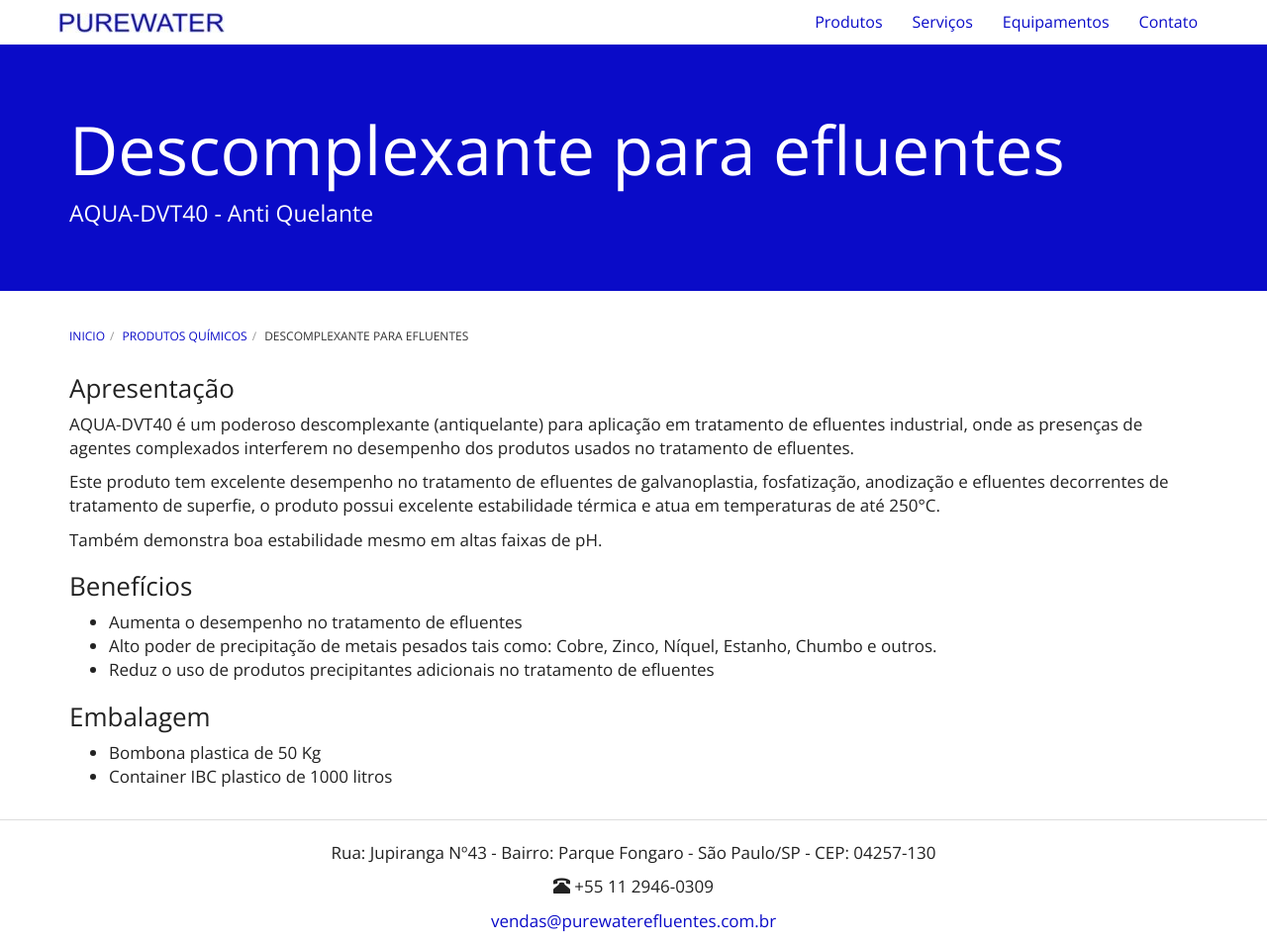
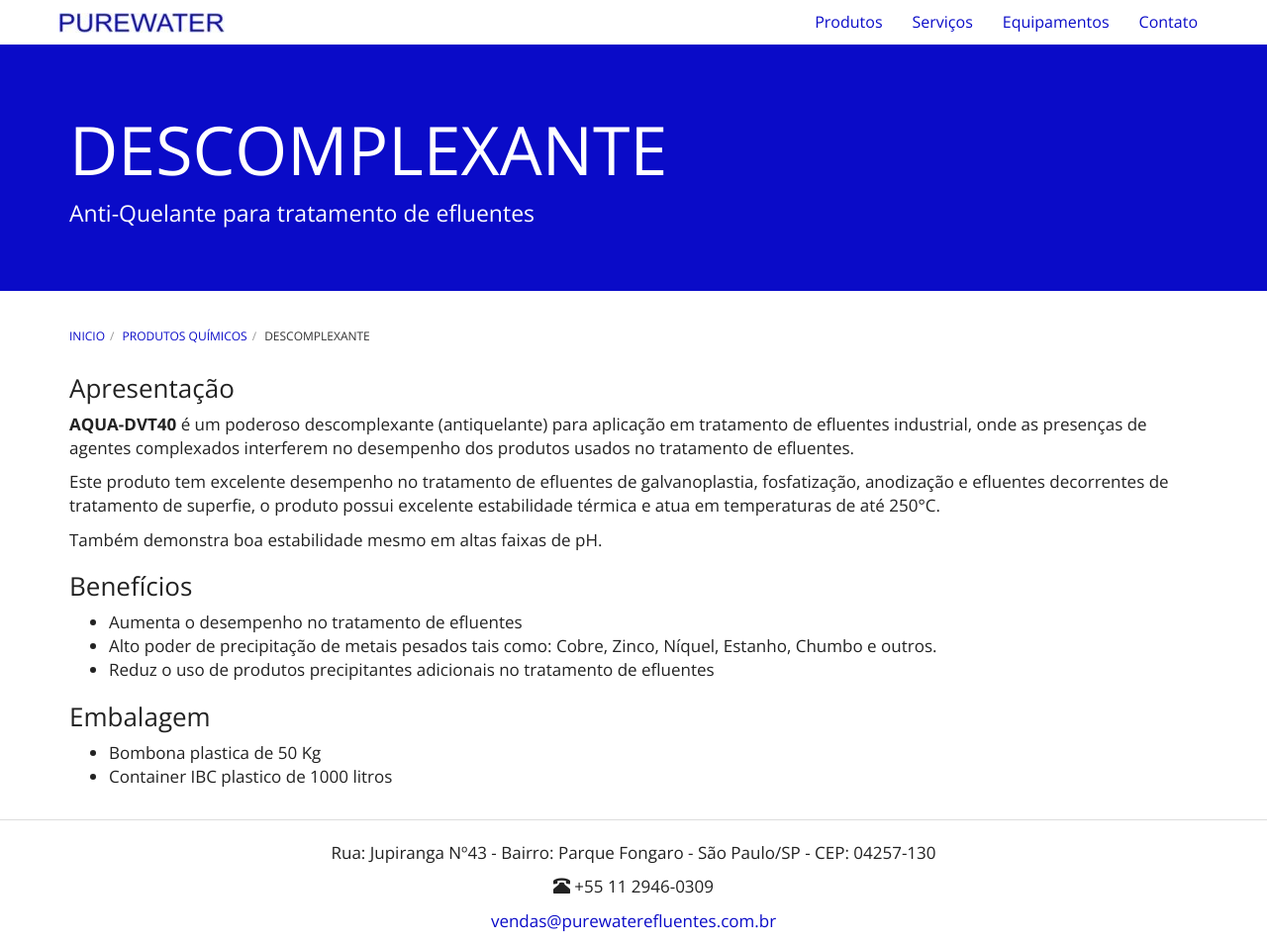
Before and after one commit to purewaterefluentes/purewaterefluentes.github.io, a Jekyll site: the page built from produtos/descomplexante.md, in a window 1280 px wide and 953 px high. Shown: the whole window at 99% size. Built offline with Jekyll 4.4.1, drawn with Linux system fonts in a browser that asks for light colours; nearby versions of some CDN libraries; library files that are not in the unit come from our copies.

Commit message:
Update descomplexante.md

```diff
--- a/produtos/descomplexante.md
+++ b/produtos/descomplexante.md
@@ -1,13 +1,13 @@
 ---
 layout: default
 pageTitle: Descomplexante
-title: Descomplexante para efluentes
-subtitle: AQUA-DVT40 - Anti Quelante
+title: DESCOMPLEXANTE
+subtitle: Anti-Quelante para tratamento de efluentes
 ---
 
 ### Apresentação
 
-AQUA-DVT40 é um poderoso descomplexante (antiquelante) para aplicação em tratamento de efluentes industrial, onde as presenças de agentes complexados interferem no desempenho dos produtos usados no tratamento de efluentes.
+**AQUA-DVT40** é um poderoso descomplexante (antiquelante) para aplicação em tratamento de efluentes industrial, onde as presenças de agentes complexados interferem no desempenho dos produtos usados no tratamento de efluentes.
 
 Este produto tem excelente desempenho no tratamento de efluentes de galvanoplastia, fosfatização, anodização e efluentes decorrentes de tratamento de superfie, o produto possui excelente estabilidade térmica e atua em temperaturas de até 250°C.
 
```
